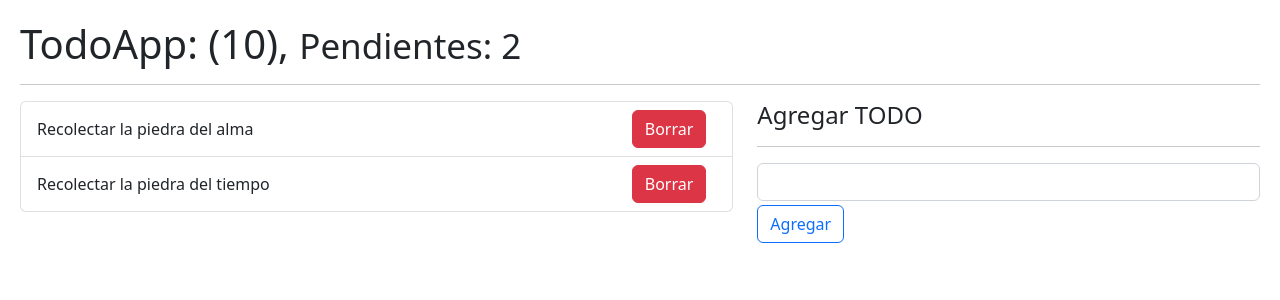
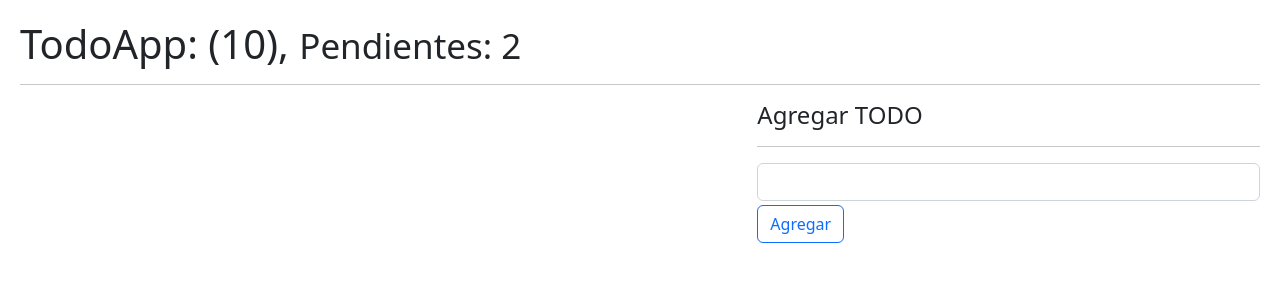
Before and after one commit to thezxdev/HooksApp, a React (Vite) app: page / in a window 1280 px wide. Shown: the top 300 px of the page. Built offline with nearby package versions, Linux system fonts and the light colour scheme.

Commit message:
Guardar datos en el localStorage

```diff
--- a/src/08-useReducer/TodoApp.jsx
+++ b/src/08-useReducer/TodoApp.jsx
@@ -1,24 +1,34 @@
+import { useEffect } from 'react';
 import { useReducer } from 'react';
 import { TodoAdd } from './TodoAdd';
 import { TodoList } from './TodoList';
 import { todoReducer } from './TodoReducer';
 
 const initialState = [
-  {
-    id: new Date().getTime(),
-    description: 'Recolectar la piedra del alma',
-    done: false,
-  },
-  {
-    id: new Date().getTime() * 3,
-    description: 'Recolectar la piedra del tiempo',
-    done: false,
-  },
+  // {
+  //   id: new Date().getTime(),
+  //   description: 'Recolectar la piedra del alma',
+  //   done: false,
+  // },
+  // {
+  //   id: new Date().getTime() * 3,
+  //   description: 'Recolectar la piedra del tiempo',
+  //   done: false,
+  // },
 ];
+
+const initReducer = () => {
+  return JSON.parse( localStorage.getItem('todos')) || [];
+}
 
 export const TodoApp = () => {
 
-  const [ todos, dispatchTodo ] = useReducer( todoReducer, initialState );
+  const [ todos, dispatchTodo ] = useReducer( todoReducer, initialState, initReducer );
+
+  useEffect( () => {
+    localStorage.setItem('todos', JSON.stringify( todos ) );
+  }, [ todos ] );
+
 
   const handleTodo = ( todo ) => {
     // console.log({ todo });
```
